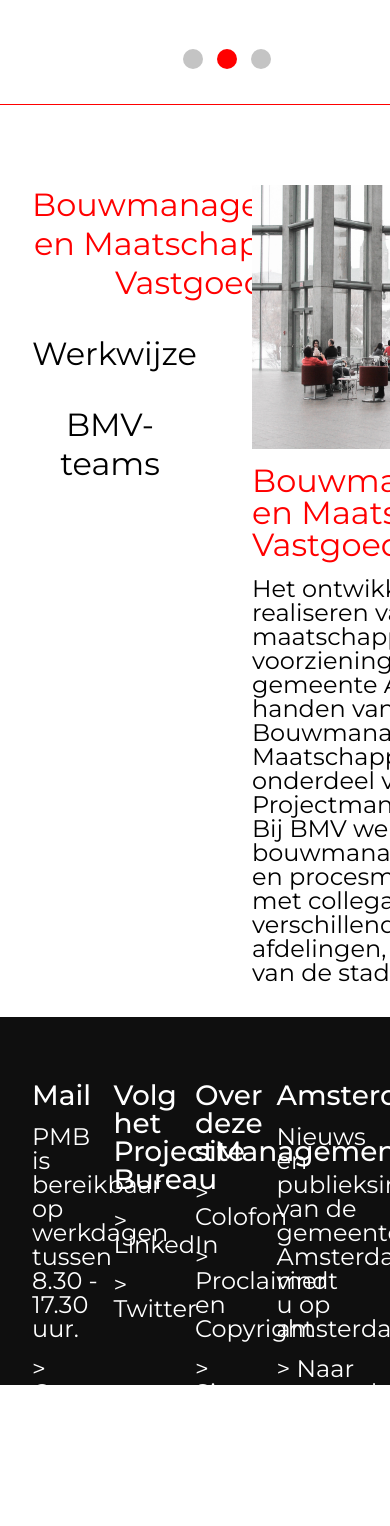
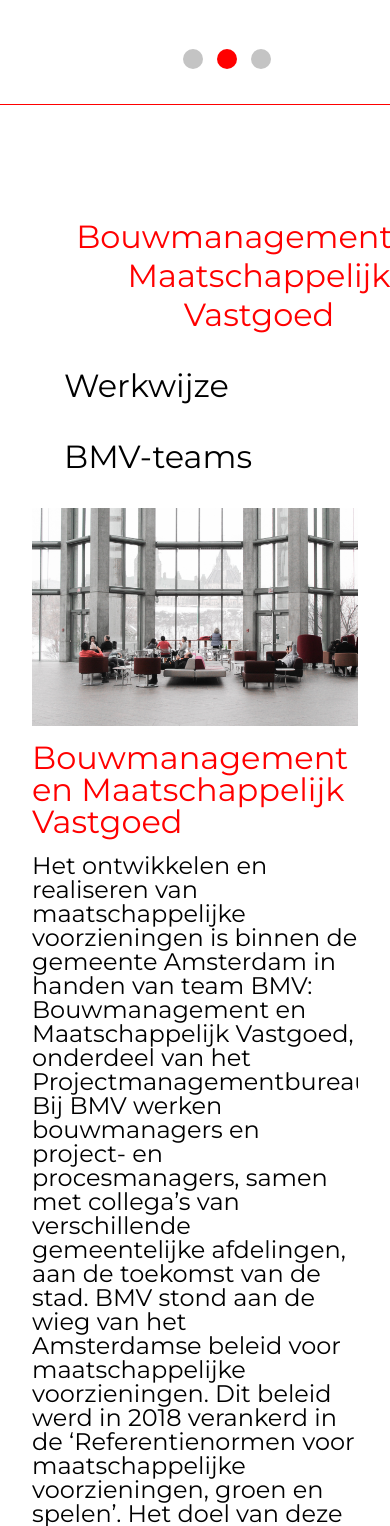
Before and after one commit to KyrylIeremieiev/bmv-vernieuwd, a React (Create React App) app in the folder bmv/: page / in a window 390 px wide. Shown: the part 2266-3792 px from the top of the page. Before the commit the page ends 3651 px from the top, so only its background shows below. Built offline with nearby package versions, Linux system fonts and the light colour scheme.

Commit message:
add responsiveness

```diff
--- a/bmv/src/comps/org.tsx
+++ b/bmv/src/comps/org.tsx
@@ -5,20 +5,20 @@
   let orgArticles = [
     {
         title:"Bouwmanagement en Maatschappelijk Vastgoed",
-        content:"Het ontwikkelen en realiseren van maatschappelijke voorzieningen is binnen de gemeente Amsterdam in handen van team BMV: Bouwmanagement en Maatschappelijk Vastgoed, onderdeel van het Projectmanagementbureau. Bij BMV werken bouwmanagers en project- en procesmanagers, samen met collega’s van verschillende gemeentelijke afdelingen, aan de toekomst van de stad.",
+        content:"Het ontwikkelen en realiseren van maatschappelijke voorzieningen is binnen de gemeente Amsterdam in handen van team BMV: Bouwmanagement en Maatschappelijk Vastgoed, onderdeel van het Projectmanagementbureau. Bij BMV werken bouwmanagers en project- en procesmanagers, samen met collega’s van verschillende gemeentelijke afdelingen, aan de toekomst van de stad. BMV stond aan de wieg van het Amsterdamse beleid voor maatschappelijke voorzieningen. Dit beleid werd in 2018 verankerd in de ‘Referentienormen voor maatschappelijke voorzieningen, groen en spelen’. Het doel van deze normen is de groei van de stad te koppelen aan maatschappelijke voorzieningen en activiteiten. Deze worden niet vanzelfsprekend door de private sector opgepakt en vragen daarom een actieve rol van de gemeentelijke overheid. Het gaat hierbij om gebouwen (zogenaamd maatschappelijk vastgoed) en het – letterlijk – creëren van ruimte voor sport, spel, kunst en cultuur. Naast de maatschappelijke voorzieningen werkt BMV ook aan beheer en faciliteren van goede werkplekken - zoals kantoren, werven, garages en opslagruimtes - voor de mensen die de stad en het stadslandschap schoon en netjes houden. De stadsdeelkantoren en andere kantoren voor de gemeentelijke organisatie zijn ook onderdeel van ons werkveld.",
         link:"",
         image: Placeholder
     },
     {
         title:"Werkwijze",
-        content:"De werkgebieden en de expertise van bouwmanagement en maatschappelijk vastgoed overlappen elkaar, vullen elkaar aan en versterken elkaar.",
+        content:"De werkgebieden en de expertise van bouwmanagement en maatschappelijk vastgoed overlappen elkaar, vullen elkaar aan en versterken elkaar. BMV hanteert daarom een integrale aanpak: een kruisbestuiving tussen verschillende disciplines, uiteenlopend van proces-, project- en bouwmanagement tot planning, financiën, grond en ontwikkeling, vastgoed en juridische zaken. De werkzaamheden van BMV omvatten onder andere en natuurlijk afhankelijk van het soort project: 1. bestuurlijk adviseren van verschillende directies en het gemeentebestuur (het College van B&W en de gemeenteraad) in de verschillende beleidsfases; 2. opstellen van een programma van eisen; 3. onderzoek doen naar geschikte locaties; 4. controleren van het budget in relatie tot de ambities; 5. aansturen van een ontwerptraject; 6. organiseren van selecties en aanbestedingen; 7. voorbereiden en coördineren van de bouw; 8. verzorgen van het feestje rond de oplevering. BMV schakelt tussen project en proces. Het team is binnen de gemeente Amsterdam hét adres voor vraagstukken op het snijvlak van het sociale en fysieke domein. BMV biedt een integraal en overzichtelijk pakket per project. En het verbindt de wensen van de opdrachtgever en de gebruiker aan de mogelijkheden in het gebied, de kosten en de planning.",
         link:"",
         image: Placeholder
 
     },
     {
         title:"BMV-teams",
-        content:"Bij BMV werken rond de 60 bouwmanagers en project- en procesmanagers maatschappelijk vastgoed, met als thuisbasis een kantoor in het hart van Amsterdam.",
+        content:"Bij BMV werken rond de 60 bouwmanagers en project- en procesmanagers maatschappelijk vastgoed, met als thuisbasis een kantoor in het hart van Amsterdam. Waar nodig schakelt BMV externe experts in, voor specifieke aspecten van een project. BMV stuurt projecten aan vanuit zelfstandig werkende teams met korte lijnen en veel dynamiek. In de teams hebben de betreffende medewerkers voldoende tijd om van elkaar te leren, innovatieve ideeën te ontwikkelen of zelfs met een compleet nieuwe aanpak te komen. Immers, een stad als Amsterdam staat – net als het leven zelf – nooit stil.",
         link:"",
         image: Placeholder
     },
--- a/bmv/src/index.css
+++ b/bmv/src/index.css
@@ -140,7 +140,7 @@
   position: fixed;
   top: 0;
   right: 0;
-  width: 25vw;
+  padding-left: 2rem;
   height: 100vh;
   background: red;
   z-index: 3;
@@ -485,6 +485,8 @@
 
 .aorg__content{
   font-size: 1.5rem;
+  height: 60%;
+  overflow-x: scroll;
 }
 
 .footer{
@@ -513,3 +515,29 @@
   font-weight: 500;
   font-size: 1.75rem;
 }
+
+@media screen and (max-width:1000px) {
+  .Org{
+    display: block;
+    height: auto;
+  }
+  .Org__links{
+    width: 100vw;
+    padding: 2rem;
+    display: flex;
+    justify-content: center;
+  }
+}
+
+@media screen and (max-width:800px) {
+
+  .footer{
+    height: auto;
+  }
+  .footer__content{
+    display: grid;
+    grid-template-columns: 1fr 1fr;
+    flex-direction: column;
+    gap: 2rem;
+  }
+}
```
